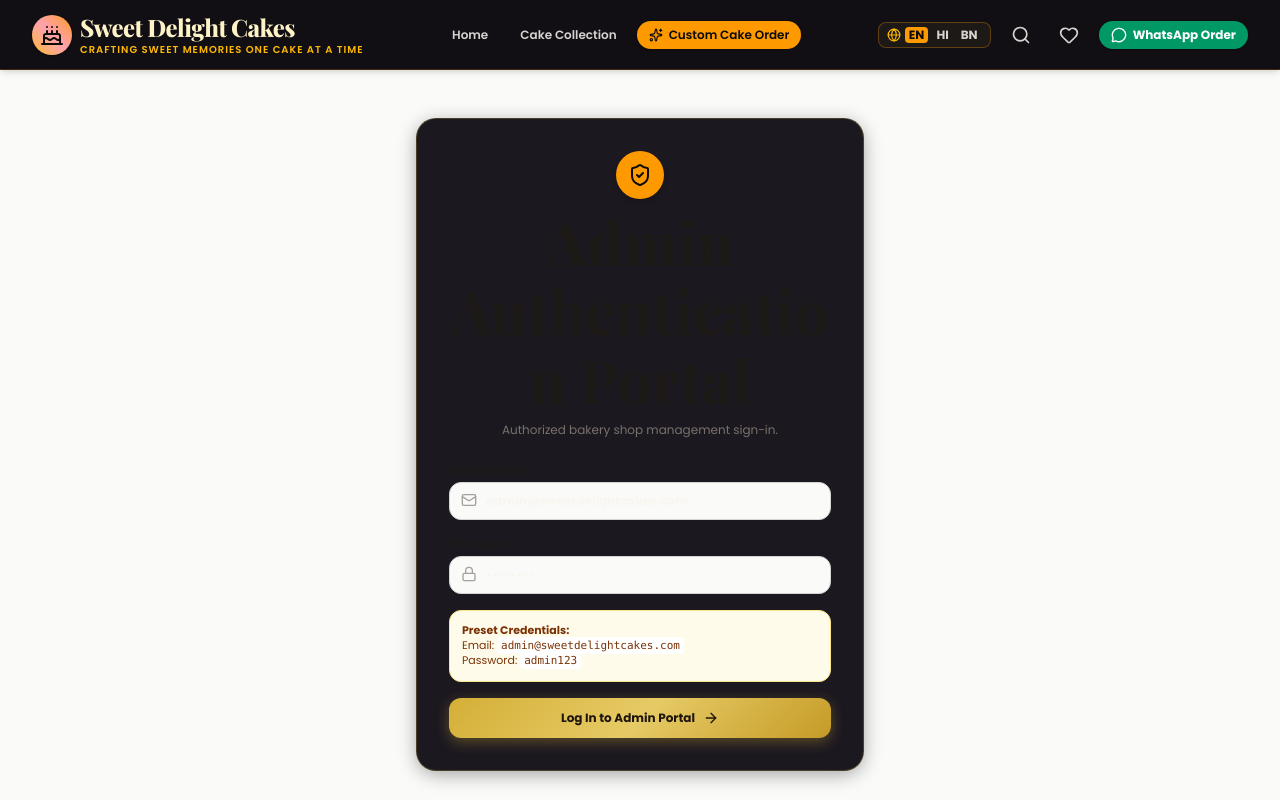
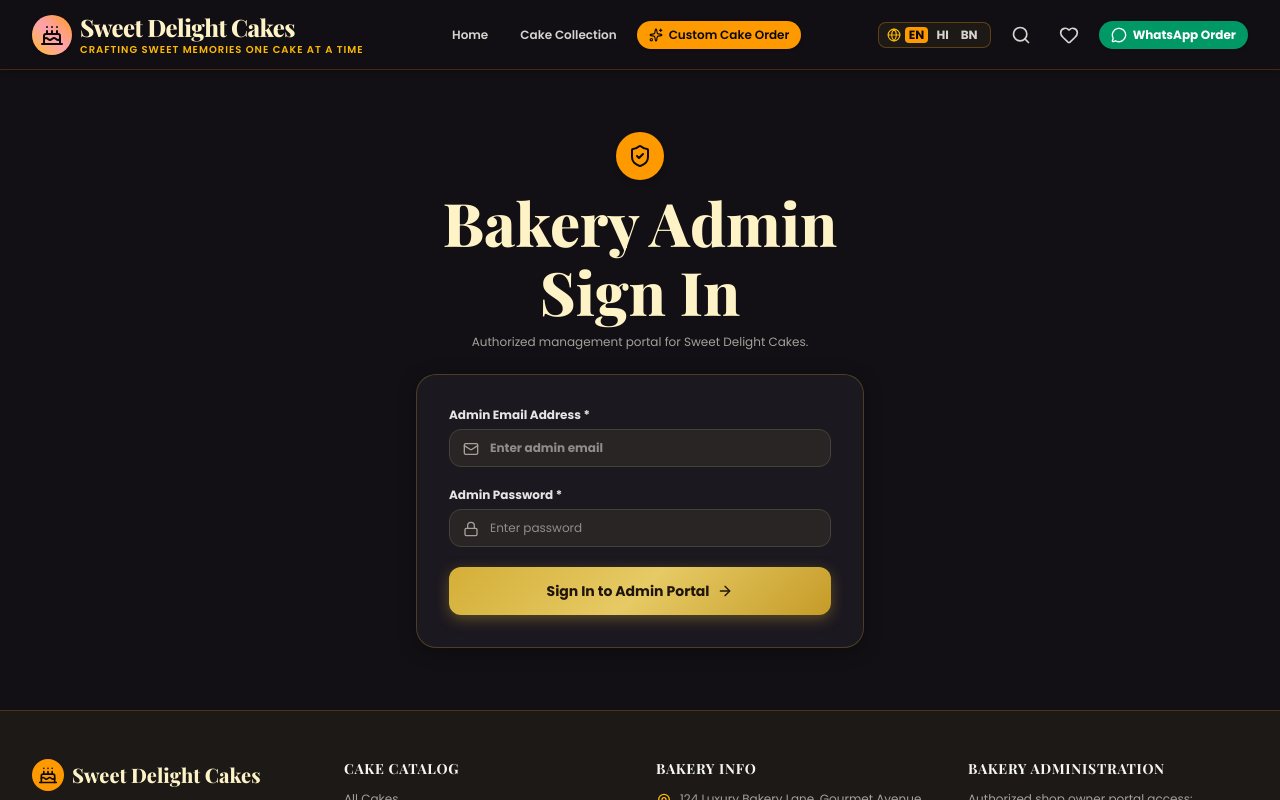
Before and after one commit to kousik-devop/cakeshop-app, a Next.js app: page /login in a window 1280 px wide. Shown: the top 800 px of the page. Built offline with nearby package versions, Linux system fonts and the light colour scheme; a web font is replaced by a local one.

Commit message:
Update admin credentials and hide on login page

```diff
--- a/src/app/login/page.tsx
+++ b/src/app/login/page.tsx
@@ -3,90 +3,92 @@
 import React, { useState } from 'react';
 import { useRouter } from 'next/navigation';
 import { useAuth } from '@/context/AuthContext';
-import { ShieldCheck, Lock, Mail, ArrowRight, CheckCircle2 } from 'lucide-react';
+import { useShop } from '@/context/ShopContext';
+import { ShieldCheck, Lock, Mail, ArrowRight, AlertCircle } from 'lucide-react';
 
 export default function LoginPage() {
+  const { login } = useAuth();
+  const { shopSettings } = useShop();
   const router = useRouter();
-  const { login } = useAuth();
 
-  const [email, setEmail] = useState('admin@sweetdelightcakes.com');
-  const [password, setPassword] = useState('admin123');
-  const [errorMsg, setErrorMsg] = useState('');
+  const [email, setEmail] = useState('');
+  const [password, setPassword] = useState('');
+  const [error, setError] = useState('');
 
-  const handleAdminLogin = (e: React.FormEvent) => {
+  const handleSubmit = (e: React.FormEvent) => {
     e.preventDefault();
-    if (!email) return;
+    setError('');
 
-    if (email.toLowerCase().includes('admin') || password === 'admin123') {
-      login(email, 'admin');
-      router.push('/admin');
+    const success = login(email, password);
+    if (success) {
+      if (email.toLowerCase() === 'priya2006maity@gmail.com') {
+        router.push('/admin');
+      } else {
+        router.push('/collection');
+      }
     } else {
-      login(email, 'customer');
-      router.push('/');
+      setError('Invalid admin credentials. Please enter valid email and password.');
     }
   };
 
   return (
-    <div className="min-h-[80vh] flex items-center justify-center px-4 py-12 bg-stone-50 dark:bg-stone-950">
-      <div className="w-full max-w-md glass-card bg-white dark:bg-stone-900 p-8 rounded-3xl border border-amber-300 shadow-2xl space-y-6">
+    <div className="min-h-[80vh] flex items-center justify-center px-4 py-12 text-stone-100">
+      <div className="max-w-md w-full space-y-6">
         <div className="text-center space-y-2">
-          <div className="w-12 h-12 mx-auto rounded-full bg-amber-500 text-stone-950 flex items-center justify-center font-bold shadow-md">
+          <div className="w-12 h-12 rounded-full bg-amber-500 text-stone-950 flex items-center justify-center mx-auto font-bold shadow-md">
             <ShieldCheck className="w-6 h-6" />
           </div>
-          <h1 className="font-serif-luxury text-2xl font-extrabold text-stone-900 dark:text-stone-100">
-            Admin Authentication Portal
+          <h1 className="font-serif-luxury text-2xl sm:text-3xl font-extrabold text-amber-100">
+            Bakery Admin Sign In
           </h1>
-          <p className="text-xs text-stone-500">
-            Authorized bakery shop management sign-in.
+          <p className="text-xs text-stone-400">
+            Authorized management portal for {shopSettings.shopName}.
           </p>
         </div>
 
-        {errorMsg && (
-          <div className="p-3 bg-rose-100 text-rose-900 rounded-xl text-xs font-bold">
-            {errorMsg}
+        {error && (
+          <div className="p-3.5 rounded-2xl bg-rose-950/80 border border-rose-500/40 text-xs text-rose-200 flex items-center gap-2">
+            <AlertCircle className="w-4 h-4 text-rose-400 shrink-0" />
+            <span>{error}</span>
           </div>
         )}
 
-        <form onSubmit={handleAdminLogin} className="space-y-4 text-xs">
+        <form onSubmit={handleSubmit} className="glass-card bg-stone-900 p-6 sm:p-8 rounded-3xl border border-amber-500/30 space-y-5 text-xs">
           <div>
-            <label className="block font-bold text-stone-900 dark:text-stone-100 mb-1">Admin Email</label>
+            <label className="block font-bold mb-1.5 text-stone-200">Admin Email Address *</label>
             <div className="relative">
-              <Mail className="absolute left-3 top-2.5 w-4 h-4 text-stone-400" />
+              <Mail className="absolute left-3.5 top-3 w-4 h-4 text-stone-400" />
               <input
                 type="email"
                 required
+                placeholder="Enter admin email"
                 value={email}
                 onChange={(e) => setEmail(e.target.value)}
-                className="w-full pl-9 pr-3 py-2.5 rounded-xl border border-stone-300 dark:border-stone-700 bg-stone-50 dark:bg-stone-800 text-xs font-bold focus:outline-none"
+                className="w-full pl-10 pr-4 py-2.5 rounded-xl border border-stone-700 bg-stone-800 font-bold text-stone-100 text-xs focus:outline-none focus:border-amber-400"
               />
             </div>
           </div>
 
           <div>
-            <label className="block font-bold text-stone-900 dark:text-stone-100 mb-1">Password</label>
+            <label className="block font-bold mb-1.5 text-stone-200">Admin Password *</label>
             <div className="relative">
-              <Lock className="absolute left-3 top-2.5 w-4 h-4 text-stone-400" />
+              <Lock className="absolute left-3.5 top-3 w-4 h-4 text-stone-400" />
               <input
                 type="password"
                 required
+                placeholder="Enter password"
                 value={password}
                 onChange={(e) => setPassword(e.target.value)}
-                className="w-full pl-9 pr-3 py-2.5 rounded-xl border border-stone-300 dark:border-stone-700 bg-stone-50 dark:bg-stone-800 text-xs font-bold focus:outline-none"
+                className="w-full pl-10 pr-4 py-2.5 rounded-xl border border-stone-700 bg-stone-800 text-stone-100 text-xs focus:outline-none focus:border-amber-400"
               />
             </div>
           </div>
 
-          <div className="p-3 rounded-xl bg-amber-50 dark:bg-amber-950/60 border border-amber-200 text-[11px] text-amber-900 dark:text-amber-200">
-            <span className="font-bold">Preset Credentials:</span>
-            <p>Email: <code className="font-mono bg-white dark:bg-stone-800 px-1 py-0.5 rounded">admin@sweetdelightcakes.com</code></p>
-            <p>Password: <code className="font-mono bg-white dark:bg-stone-800 px-1 py-0.5 rounded">admin123</code></p>
-          </div>
-
           <button
             type="submit"
-            className="w-full py-3 rounded-xl gold-button-gradient font-bold text-xs shadow-md flex items-center justify-center gap-2"
+            className="w-full py-3.5 rounded-xl gold-button-gradient font-bold text-xs sm:text-sm shadow-md flex items-center justify-center gap-2"
           >
-            <span>Log In to Admin Portal</span>
+            <span>Sign In to Admin Portal</span>
             <ArrowRight className="w-4 h-4" />
           </button>
         </form>
--- a/src/context/AuthContext.tsx
+++ b/src/context/AuthContext.tsx
@@ -14,8 +14,8 @@ const AuthContext = createContext<AuthContextType | undefined>(undefined);
 
 const mockAdminUser: User = {
   id: 'usr-admin',
-  name: 'Bakery Admin',
-  email: 'admin@sweetdelightcakes.com',
+  name: 'Priya Maity (Admin)',
+  email: 'priya2006maity@gmail.com',
   phone: '+91 98765 43210',
   role: 'admin',
   loyaltyPoints: 1000,
@@ -71,7 +71,7 @@ export const AuthProvider: React.FC<{ children: React.ReactNode }> = ({ children
   }, []);
 
   const login = (email: string, pass: string): boolean => {
-    if (email.toLowerCase() === 'admin@sweetdelightcakes.com' && pass === 'admin123') {
+    if (email.toLowerCase() === 'priya2006maity@gmail.com' && pass === 'Priyamaiti123') {
       setUser(mockAdminUser);
       localStorage.setItem('sdc_user', JSON.stringify(mockAdminUser));
       return true;
```
